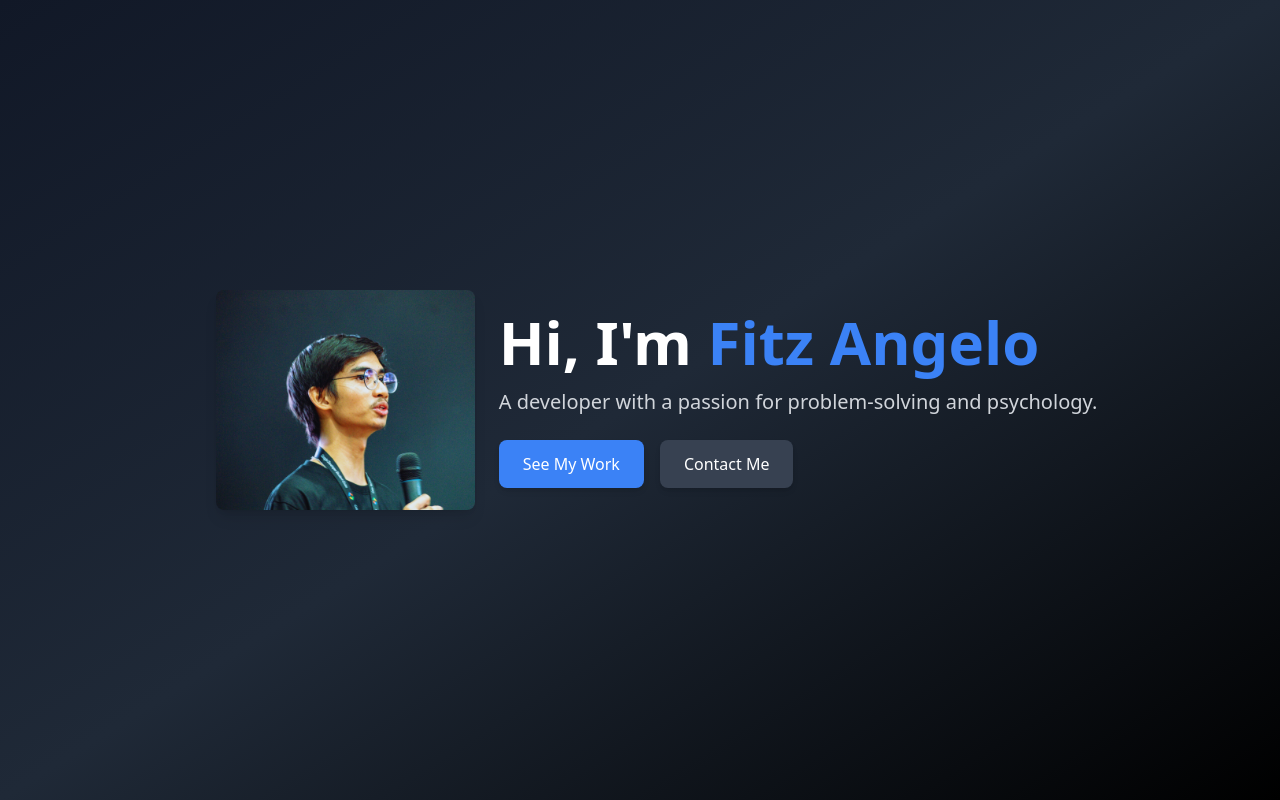
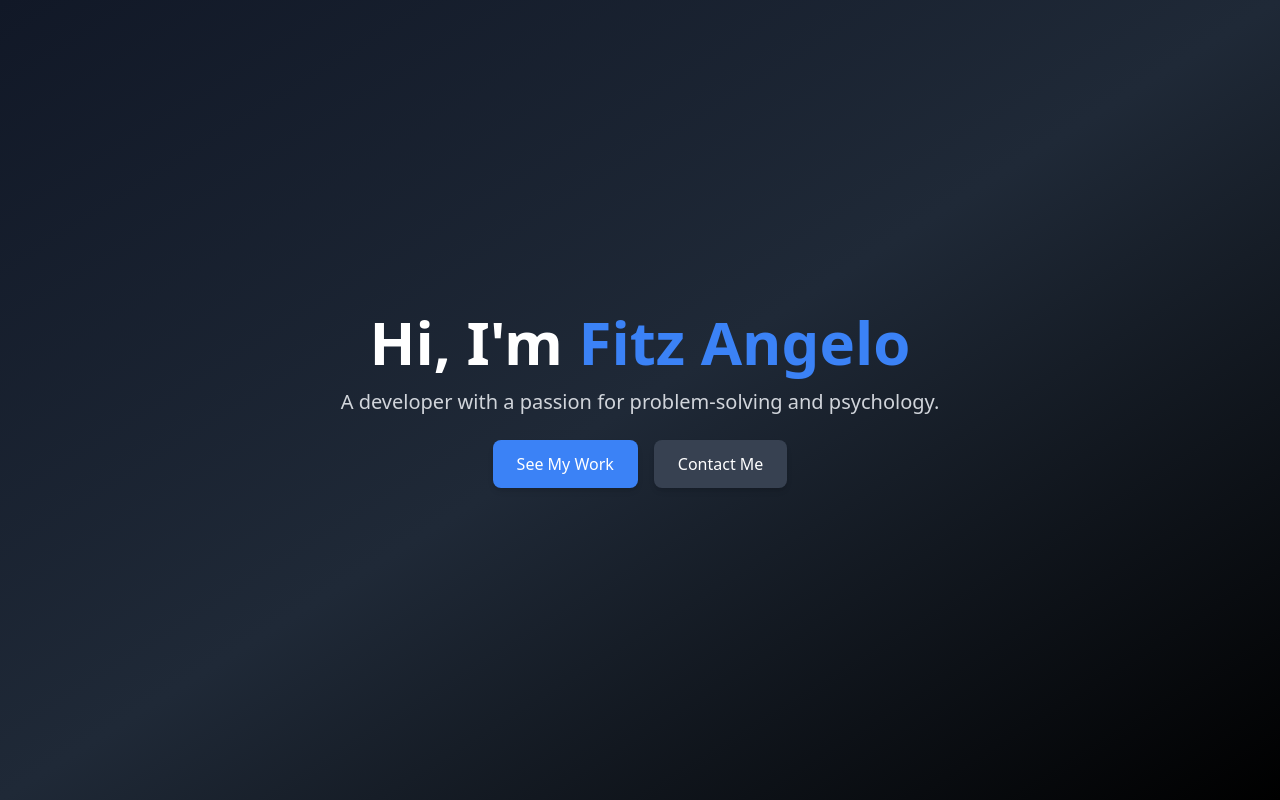
Before and after one commit to kulaizki/portfolio, a SvelteKit app: page / in a window 1280 px wide. Shown: the top 800 px of the page. Built offline with nearby package versions, Linux system fonts and the light colour scheme.

Commit message:
style: remove hero image

```diff
--- a/src/routes/+page.svelte
+++ b/src/routes/+page.svelte
@@ -1,14 +1,7 @@
 <section class="bg-gradient-to-br from-gray-900 via-gray-800 to-black text-white min-h-screen flex items-center justify-center">
-  <div class="max-w-4xl px-6 flex flex-col md:flex-row items-center text-center md:text-left md:gap-6">
-    <div class="md:w-1/3 mb-6 md:mb-0">
-      <img
-        src="/images/fitz_speaker.jpg"
-        alt="Fitz Angelo"
-        class="w-48 md:w-64 lg:w-72 max-w-full rounded-lg mx-auto md:mx-0 md:mr-6 shadow-lg object-cover"
-      />
-    </div>
-    <div class="md:w-2/3">
-      <h1 class="text-4xl md:text-6xl font-bold leading-tight">
+  <div class="max-w-4xl px-6 flex flex-col md:flex-row items-center text-center md:gap-6">
+    <div class="flex flex-col items-center">
+      <h1 class="text-4xl md:text-6xl font-bold md:whitespace-nowrap">
         Hi, I'm <span class="text-blue-500">Fitz Angelo</span>
       </h1>
       <p class="mt-4 text-lg md:text-xl text-gray-300 md:whitespace-nowrap">
```
